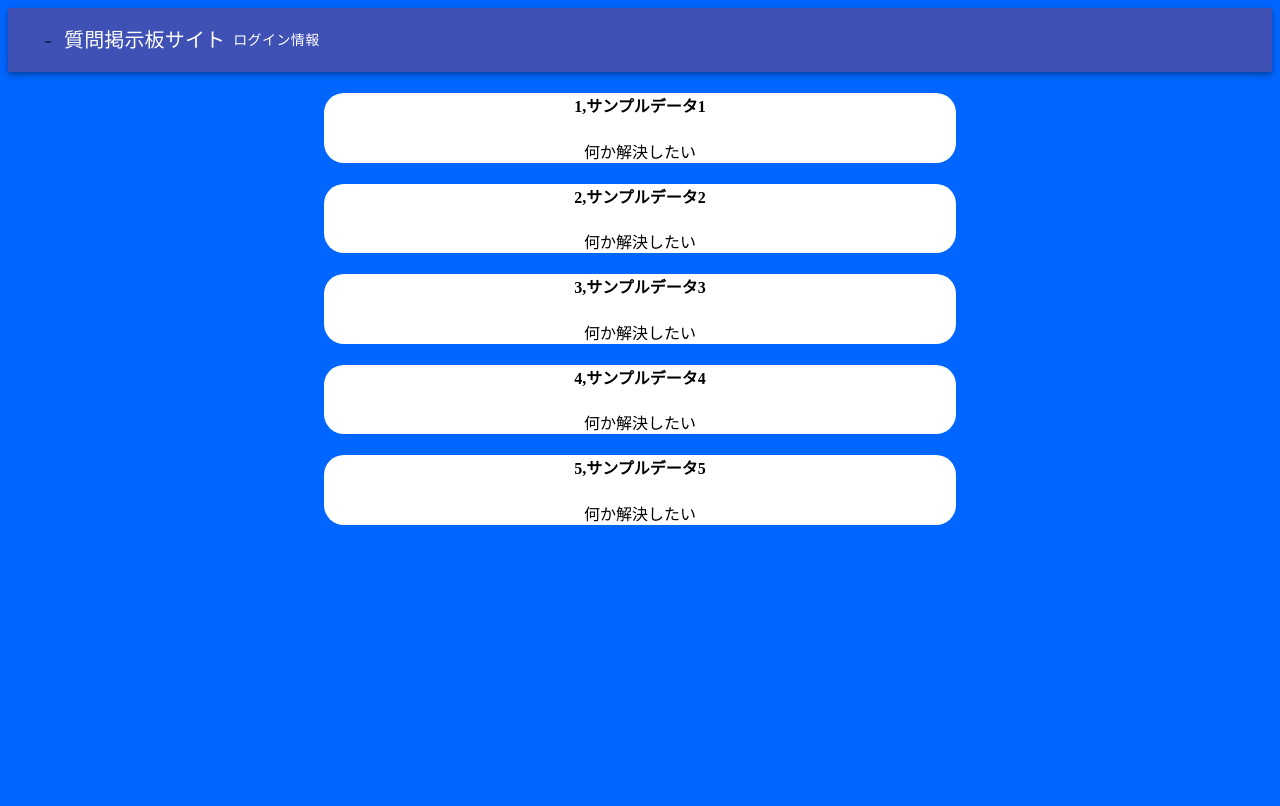
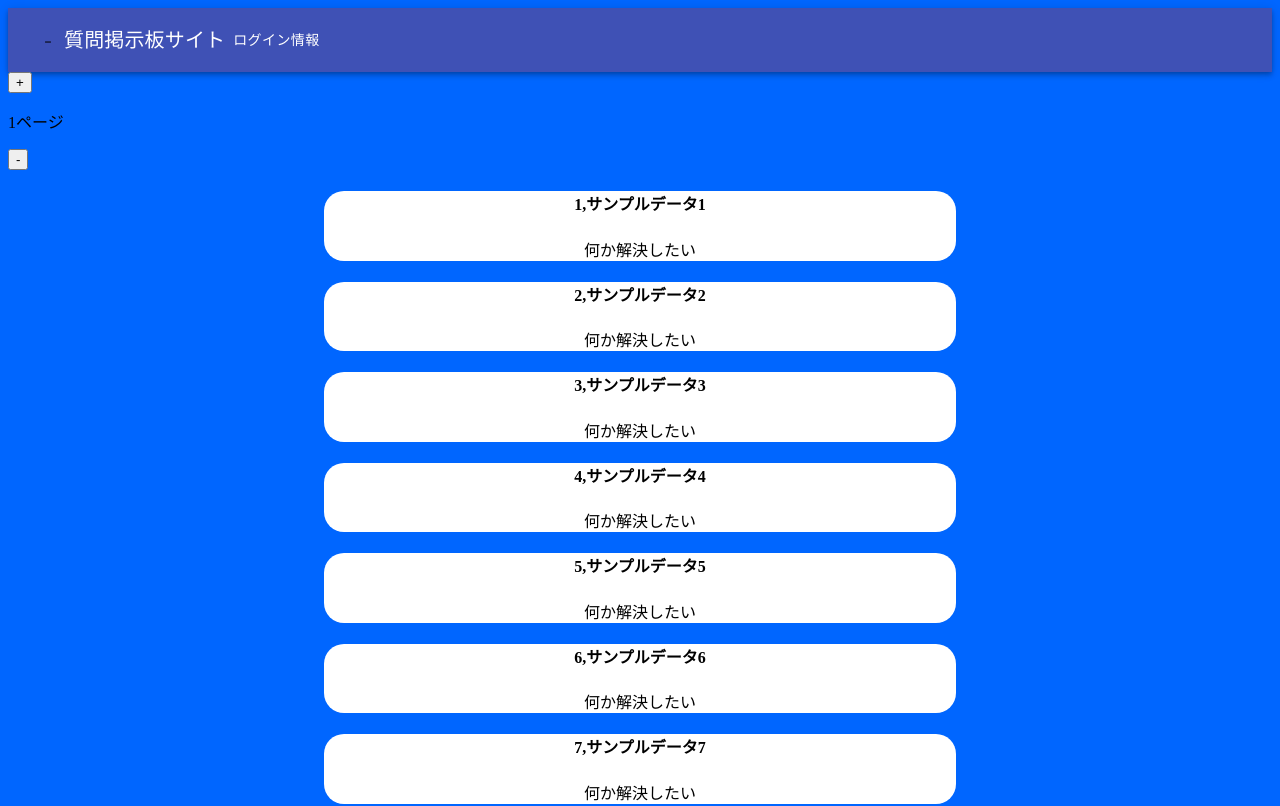
Before and after one commit to shunsuke-kawata/Question_thread, a React (Create React App) app in the folder frontend/frontend/react-sample/: page / in a window 1280 px wide. Shown: the top 806 px of the page. Built offline with nearby package versions, Linux system fonts and the light colour scheme.

Commit message:
update QuestionAreaの切り替え表示機能を実装

```diff
--- /dev/null
+++ b/frontend/frontend/react-sample/src/Components/IndexArea.jsx
@@ -0,0 +1,26 @@
+const IndexArea = ({ index, data, setIndex }) => {
+  const changeIndex = (delta) => {
+    var max = Math.floor(data.length / 10);
+    if (data.length % 10 !== 0) {
+      max++;
+    }
+    if (index + delta > max) {
+      setIndex(1);
+    } else if (index + delta < 1) {
+      setIndex(max);
+    } else {
+      setIndex(index + delta);
+    }
+    console.log(index);
+  };
+
+  return (
+    <>
+      <button onClick={() => changeIndex(1)}>+</button>
+      <p>{index}ページ</p>
+      <button onClick={() => changeIndex(-1)}>-</button>
+    </>
+  );
+};
+
+export default IndexArea;
--- a/frontend/frontend/react-sample/src/Components/Main.jsx
+++ b/frontend/frontend/react-sample/src/Components/Main.jsx
@@ -1,15 +1,20 @@
 import React from "react";
 import Header from "./Header";
 import QuestionArea from "./QuestionArea";
+import IndexArea from "./IndexArea";
 import { useState } from "react";
+import dummyData from "../DummyDatas";
 
 const Main = () => {
   const [index, setIndex] = useState(1);
+  const data = dummyData;
 
+  //indexの状態を変更する関数
   return (
     <>
       <Header />
-      <QuestionArea index={index} />
+      <IndexArea index={index} data={data} setIndex={setIndex} />
+      <QuestionArea index={index} data={data} />
     </>
   );
 };
--- a/frontend/frontend/react-sample/src/Components/Question.jsx
+++ b/frontend/frontend/react-sample/src/Components/Question.jsx
@@ -2,8 +2,11 @@ import React from "react";
 import "../css/Question.css";
 
 const Question = ({ id, title, body }) => {
+  const transition = () => {
+    console.log(id);
+  };
   return (
-    <div className="question_body">
+    <div className="question_body" onClick={transition}>
       <h4>
         {id},{title}
       </h4>
--- a/frontend/frontend/react-sample/src/Components/QuestionArea.jsx
+++ b/frontend/frontend/react-sample/src/Components/QuestionArea.jsx
@@ -1,28 +1,22 @@
 import React from "react";
-import dummyData from "../DummyDatas";
 import Question from "./Question";
-import QuestionAreaHeader from "./QuestionAreaHeader";
 
-const QuestionArea = ({ index }) => {
-  const datas = dummyData;
+const QuestionArea = ({ index, data }) => {
   //配列の長さを保持する
 
-  var tail = datas.length % (10 * index);
-  if (tail === 0) {
-    tail = index * 10;
+  var display_head = (index - 1) * 10;
+  var display_tail = display_head + 10;
+  if (display_tail > data.length) {
+    display_tail = data.length;
   }
-  const onClickIndex = (i) => {
-    i++;
-  };
-  const display_datas = datas.slice((index - 1) * 10, tail);
-  console.log(index);
-  console.log(tail);
+
+  const display_data = data.slice(display_head, display_tail);
   //処理を記述
   //データがない時表示なし
 
-  if (!display_datas) return <></>;
+  if (!display_data) return <></>;
 
-  return display_datas.map((data) => <Question {...data} key={data.id} />);
+  return display_data.map((datum) => <Question {...datum} key={datum.id} />);
 };
 
 export default QuestionArea;
--- a/frontend/frontend/react-sample/src/Components/QuestionAreaHeader.jsx
+++ /dev/null
@@ -1,5 +0,0 @@
-const QuestionAreaHeader = () => {
-  return <p>ヘッダーエリア</p>;
-};
-
-export default QuestionAreaHeader;
--- a/frontend/frontend/react-sample/src/DummyDatas.js
+++ b/frontend/frontend/react-sample/src/DummyDatas.js
@@ -1,5 +1,5 @@
 const dummyData = [];
-for (var i = 0; i < 205; i++) {
+for (var i = 0; i < 200; i++) {
   var data = {
     id: i + 1,
     title: "サンプルデータ" + String(i + 1),
```
